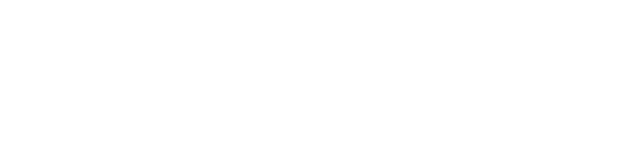
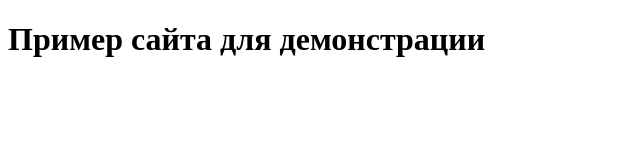
Before and after one commit to Ksuf/mdk_08_01, a plain HTML site: page index.html in a window 1280 px wide. Shown: the whole page, without its empty margins (0-640 px from the left). Drawn offline with Linux system fonts and the light colour scheme.

Commit message:
head site

```diff
--- a/index.html
+++ b/index.html
@@ -8,7 +8,7 @@
 </head>
 <body>
     <header>
-        <!-- меню и название сайта -->
+        <h1>Пример сайта для демонстрации</h1>
     </header>
     <main>
         <!-- здесь должна быть реализация практической работы -->
```
